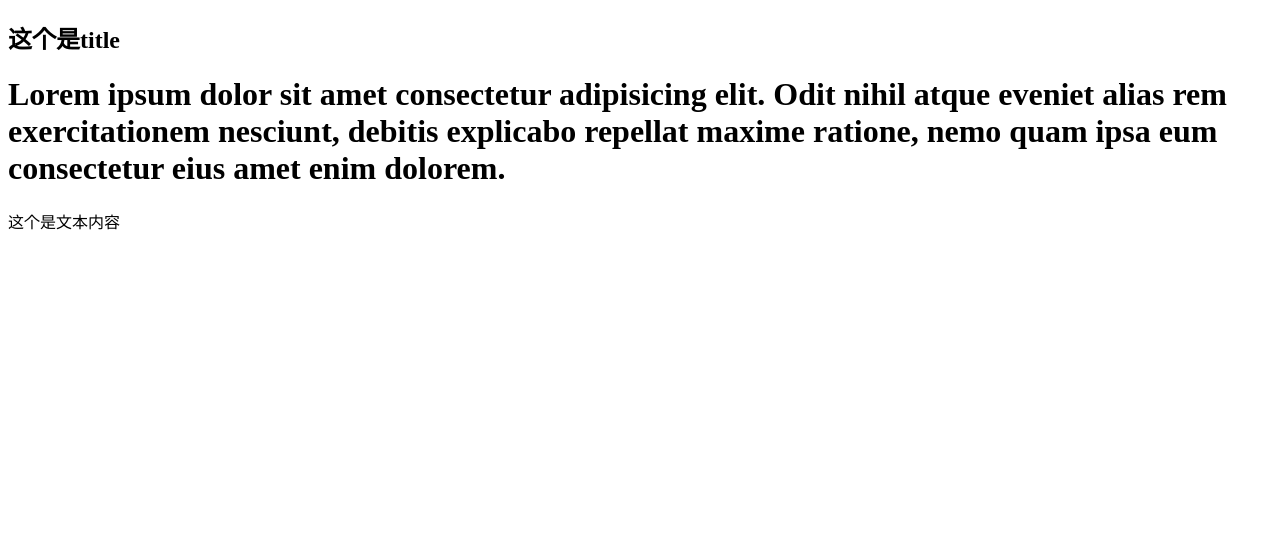
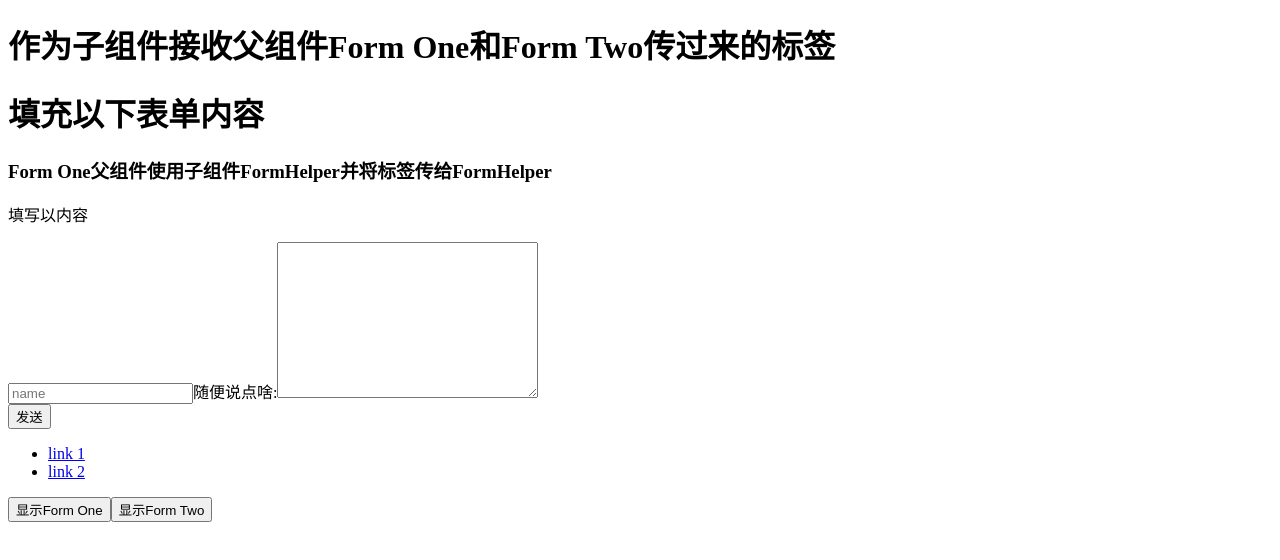
Before and after one commit to smart1024/vue_demos, a Vue app in the folder day_04/vuecli-demo/: page / in a window 1280 px wide. Shown: the top 560 px of the page. Built offline with nearby package versions, Linux system fonts and the light colour scheme.

Commit message:
演示component动态组件和keep-alive组件缓存表单数据

```diff
--- a/day_04/vuecli-demo/src/App.vue
+++ b/day_04/vuecli-demo/src/App.vue
@@ -1,33 +1,41 @@
 <template>
   <div id="app">
-      <FormHelper>
-          <!-- 带有slot属性标签元素 -->
-          <h2 slot="title">{{title}}</h2>
-          <p slot="text">这个是文本内容</p>
-      </FormHelper>
+      <!-- 直接使用是没有问题的 -->
+      <!-- <form-one></form-one>
+      <form-two></form-two> -->
+
+    <!--keep-alive组件帮住用户缓存表单数据，组件切换数据不会丢失 -->
+    <keep-alive>
+        <!-- 下面演示动态组件 is属性值用来确定显示哪个组件-->
+        <component :is="component"></component>
+    </keep-alive>
+    <button @click="component ='form-one'">显示Form One</button>
+    <button @click="component ='form-two'">显示Form Two</button>
   </div>
 </template>
 
 <script>
-import FormHelper from "./components/FormHelper"
+
+import FormOne from './components/FormOne';
+import FormTwo from './components/FormTwo';
+
 export default {
   name: 'App',
   data() {
-    return {
-        title:"这个是title"
+    return {//动态绑定组件
+        component:"form-one"
     }
   },
   methods: {
 
   },
   components: { //2、局部注册组件
-    FormHelper
+    "form-one":FormOne,
+    "form-two":FormTwo
   }
 }
 </script>
 
 <style scoped>
-h1{
-  color: purple;
-}
+
 </style>
--- /dev/null
+++ b/day_04/vuecli-demo/src/App_02_slot的使用.vue
@@ -0,0 +1,33 @@
+<template>
+  <div id="app">
+      <FormHelper>
+          <!-- 带有slot属性标签元素 -->
+          <h2 slot="title">{{title}}</h2>
+          <p slot="text">这个是文本内容</p>
+      </FormHelper>
+  </div>
+</template>
+
+<script>
+import FormHelper from "./components/FormHelper"
+export default {
+  name: 'App',
+  data() {
+    return {
+        title:"这个是title"
+    }
+  },
+  methods: {
+
+  },
+  components: { //2、局部注册组件
+    FormHelper
+  }
+}
+</script>
+
+<style scoped>
+h1{
+  color: purple;
+}
+</style>
--- a/day_04/vuecli-demo/src/components/FormHelper.vue
+++ b/day_04/vuecli-demo/src/components/FormHelper.vue
@@ -1,9 +1,28 @@
 <template>
     <div >
-        <!-- 子元素占位符 -->
-        <slot name="title"></slot>
-       <h1>Lorem ipsum dolor sit amet consectetur adipisicing elit. Odit nihil atque eveniet alias rem exercitationem nesciunt, debitis explicabo repellat maxime ratione, nemo quam ipsa eum consectetur eius amet enim dolorem.</h1>
-        <slot name="text"></slot>
+        <h1>作为子组件接收父组件Form One和Form Two传过来的标签</h1>
+        <h1>填充以下表单内容</h1>
+        <form action="">
+            <div id="form-header">
+                <!-- 占位插槽名为form-header -->
+                <slot name="form-header"></slot>
+            </div>
+
+            <div id="form-fields">
+                <slot name="form-fields"></slot>
+            </div>
+
+            <div id="form-controls">
+                <slot name="form-controls"></slot>
+            </div>
+
+            <div id="useful-links">
+                <ul>
+                    <li><a href="#">link 1</a></li>
+                    <li><a href="#">link 2</a></li>
+                </ul>
+            </div>
+        </form>
     </div>
 </template>
 
--- /dev/null
+++ b/day_04/vuecli-demo/src/components/FormOne.vue
@@ -0,0 +1,40 @@
+<template>
+    <div>
+        <form-helper>
+            <div slot="form-header">
+                <h3>Form One父组件使用子组件FormHelper并将标签传给FormHelper</h3>
+                <p>填写以内容</p>
+            </div>
+
+            <div slot="form-fields">
+                <input type="text" placeholder="name" required>
+                <label for="">随便说点啥:</label>
+                <textarea name="" id="" cols="30" rows="10">
+
+                </textarea>
+            </div>
+
+            <div slot="form-controls">
+                <button @click="handleSubmit">发送</button>
+            </div>
+        </form-helper>
+    </div>
+</template>
+
+<script>
+import formHelper from "./FormHelper"
+
+export default {
+    data(){
+        return {};
+    },
+    components:{
+        "form-helper":formHelper
+    },
+    methods: {
+        handleSubmit(){
+            console.log("thanks for submitting form one & contacting us");
+        }
+    },
+}
+</script>
--- /dev/null
+++ b/day_04/vuecli-demo/src/components/FormTwo.vue
@@ -0,0 +1,38 @@
+<template>
+    <div>
+        <form-helper>
+            <div slot="form-header">
+                <h3>Form Two作为父组件使用子组件FormHelper并将标签传给FormHelper</h3>
+                <p>随便写的东西</p>
+            </div>
+
+            <div slot="form-fields">
+                <input type="text" placeholder="username" required>
+
+                <input type="password" placeholder="password" required>
+            </div>
+
+            <div slot="form-controls">
+                <button @click="handleSubmit">登录</button>
+            </div>
+        </form-helper>
+    </div>
+</template>
+
+<script>
+import formHelper from "./FormHelper"
+
+export default {
+    data(){
+        return {};
+    },
+    components:{
+        "form-helper":formHelper
+    },
+    methods: {
+        handleSubmit(){
+            console.log("thanks for logging in (form two)");
+        }
+    },
+}
+</script>
```
Also changed, not shown: day_04/vuecli-demo/src/components/FormHelper_slot.vue (added, +28 -0 lines).
